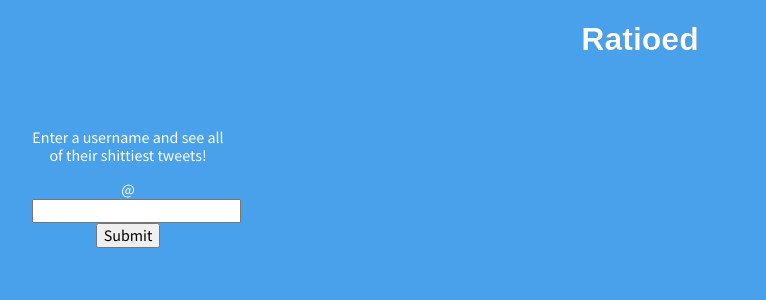
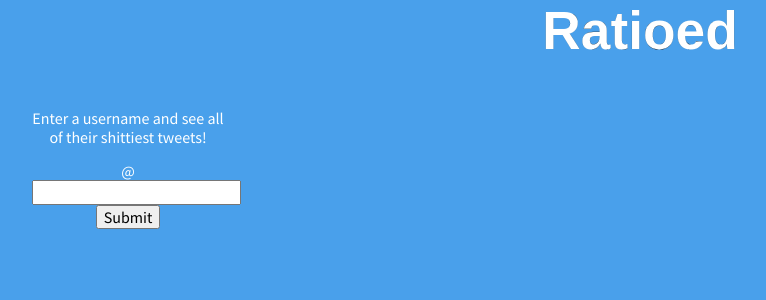
Before and after one commit to fakebenjay/ratioed, a Django app: page / in a window 1280 px wide. Shown: the top 300 px of the page, without its empty margins (0-766 px from the left). Run offline with Django 3.2, Linux system fonts and the light colour scheme; some libraries are stand-ins or nearby versions; some web fonts are replaced.

Commit message:
headline margins

```diff
--- a/badtweets/static/badtweets/style.css
+++ b/badtweets/static/badtweets/style.css
@@ -9,6 +9,12 @@ header {
   font-family: "vag-rundschrift-d",sans-serif;
   -webkit-text-stroke-width: 0.1px;
   -webkit-text-stroke-color: black;
+  font-size: 20pt;
+}
+
+header > h1 {
+  margin-top: 0;
+  margin-bottom: 0;
 }
 
 aside {
```
